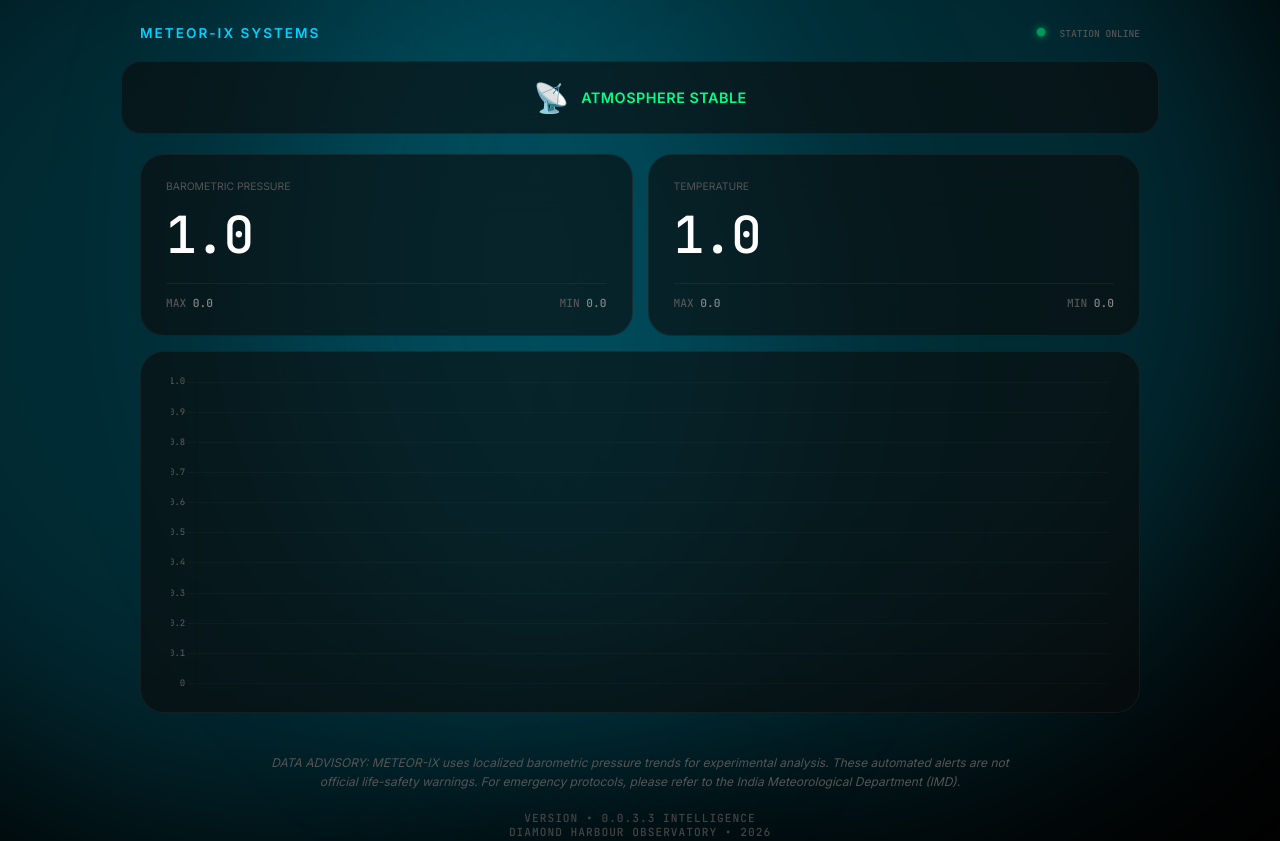
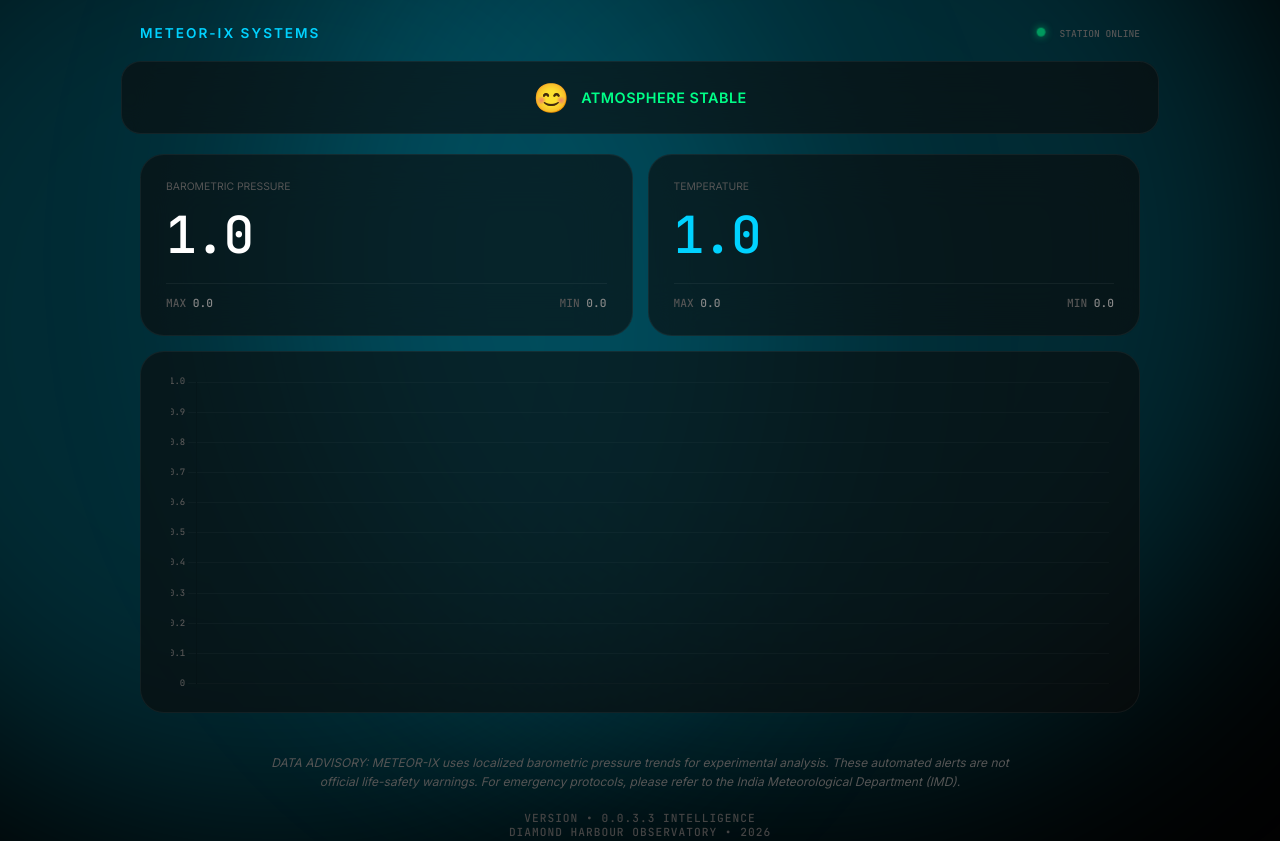
Before and after one commit to Yagami-lightxx/meteor-ix-weather, a Flask app: page / in a window 1280 px wide. Shown: the top 841 px of the page. Run offline with Flask 3, Linux system fonts and the light colour scheme; tables that the repository leaves empty hold one stand-in row (values such as "Sample post").

Commit message:
Patch 0.0.3.6

```diff
--- a/templates/index.html
+++ b/templates/index.html
@@ -168,8 +168,8 @@
                     x: {
                         ticks: {
                             color: '#555',
-                            maxRotation: 0, // Keeps labels horizontal
-                            autoSkip: false, // We handle skipping manually for "Smart" look
+                            maxRotation: 0,
+                            autoSkip: false,
                             font: { size: 9, family: 'JetBrains Mono' }
                         },
                         grid: { display: false }
@@ -182,19 +182,12 @@
             }
         });
 
-        // SMART LABEL FILTER: Only shows specific timestamps to keep the UI clean
         function getSmartLabels(history) {
             const fullLabels = history.map(d => d.timestamp.split(' ')[1].substring(0,5));
             const len = fullLabels.length;
             if (len <= 6) return fullLabels;
-
-            // Indices for requested gaps: Current, 1m, 5m (1+4), 11m (5+6), 21m (11+10), 36m (21+15)
             const targetIndices = [len-1, len-2, len-6, len-12, len-22, len-37];
-
-            return fullLabels.map((label, index) => {
-                // Only return the text if the index matches our "Smart" target
-                return targetIndices.includes(index) ? label : '';
-            });
+            return fullLabels.map((label, index) => targetIndices.includes(index) ? label : '');
         }
 
         function animateValue(id, start, end, duration) {
@@ -213,37 +206,60 @@
         function updateDashboard() {
             fetch('/get_data').then(res => res.json()).then(data => {
                 const latest = data.history[data.history.length - 1];
+                const glowL = document.getElementById('glow-l');
+                const glowR = document.getElementById('glow-r');
+                const box = document.getElementById('sentry-box');
+                const tempVal = document.getElementById('temp-val');
 
-                // Heartbeat & Status
+                // 1. Status Heartbeat
                 const hbDot = document.getElementById('hb-dot');
                 hbDot.className = 'heartbeat pulse-anim';
                 hbDot.style.color = 'var(--safe-green)';
                 hbDot.style.background = 'var(--safe-green)';
                 document.getElementById('hb-text').innerText = 'STATION ONLINE';
 
+                // 2. Value Animations
                 animateValue('pres-val', lastPres || latest.pres - 2, latest.pres, 1500);
                 animateValue('temp-val', lastTemp || latest.temp - 2, latest.temp, 1500);
                 lastPres = latest.pres; lastTemp = latest.temp;
 
+                // 3. Extremes
                 document.getElementById('max-t').innerText = data.extremes.max_temp.toFixed(1);
                 document.getElementById('min-t').innerText = data.extremes.min_temp.toFixed(1);
                 document.getElementById('max-p').innerText = data.extremes.max_pres.toFixed(1);
                 document.getElementById('min-p').innerText = data.extremes.min_pres.toFixed(1);
 
-                // Alert Banner Logic
+                // 4. SYNCED COLOR LOGIC (The Fix)
                 let drop = data.history[0].pres - latest.pres;
-                const box = document.getElementById('sentry-box');
-                if (drop >= 1.2) {
-                    box.style.borderColor = drop >= 3.0 ? 'var(--warn-red)' : 'var(--warn-orange)';
-                    document.getElementById('sentry-text').innerText = drop >= 3.0 ? "SEVERE STORM RISK" : "UNSETTLED TREND";
-                    document.getElementById('sentry-text').style.color = drop >= 3.0 ? 'var(--warn-red)' : 'var(--warn-orange)';
+                let themeColor = 'var(--accent-blue)'; // Default
+
+                if (drop >= 3.0) {
+                    themeColor = 'var(--warn-red)';
+                    box.style.borderColor = themeColor;
+                    document.getElementById('sentry-text').innerText = "SEVERE STORM RISK";
+                    document.getElementById('sentry-text').style.color = themeColor;
+                    document.getElementById('sentry-emoji').innerText = "⚡";
+                } else if (drop >= 1.2) {
+                    themeColor = 'var(--warn-orange)';
+                    box.style.borderColor = themeColor;
+                    document.getElementById('sentry-text').innerText = "UNSETTLED TREND";
+                    document.getElementById('sentry-text').style.color = themeColor;
+                    document.getElementById('sentry-emoji').innerText = "☁️";
                 } else {
                     box.style.borderColor = 'var(--border)';
                     document.getElementById('sentry-text').innerText = "ATMOSPHERE STABLE";
                     document.getElementById('sentry-text').style.color = 'var(--safe-green)';
+                    document.getElementById('sentry-emoji').innerText = "😊";
+                    // If stable, color ambient based on heat
+                    themeColor = (latest.temp > 32) ? 'var(--warn-orange)' : 'var(--accent-blue)';
                 }
 
-                // --- THE FIX: SMART TIMESTAMPS ---
+                // Apply synced colors to Ambient Glow and Temp Text
+                glowL.style.background = themeColor;
+                glowR.style.background = themeColor;
+                tempVal.style.color = (latest.temp > 32) ? 'var(--warn-orange)' : 'var(--accent-blue)';
+
+                // 5. Chart Updates
                 weatherChart.data.labels = getSmartLabels(data.history);
                 weatherChart.data.datasets[0].data = data.history.map(d => d.pres);
 
```
